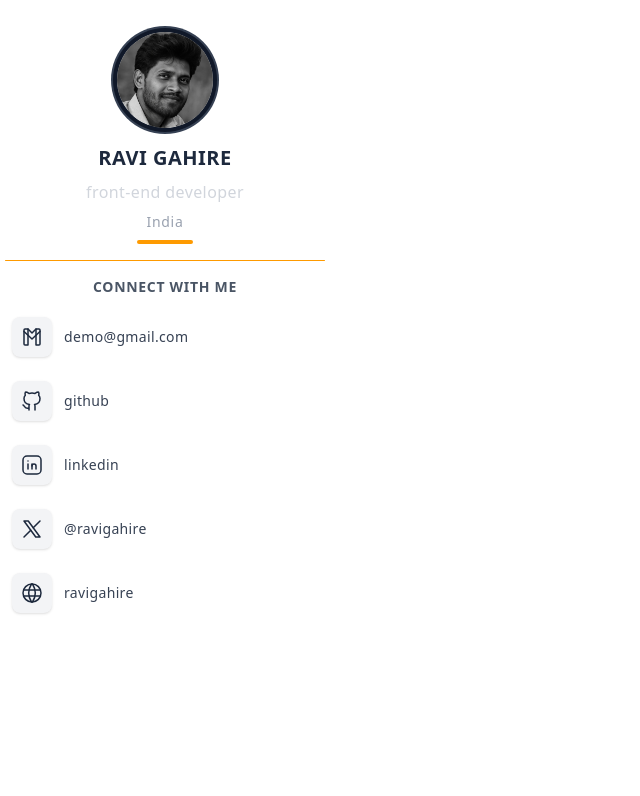
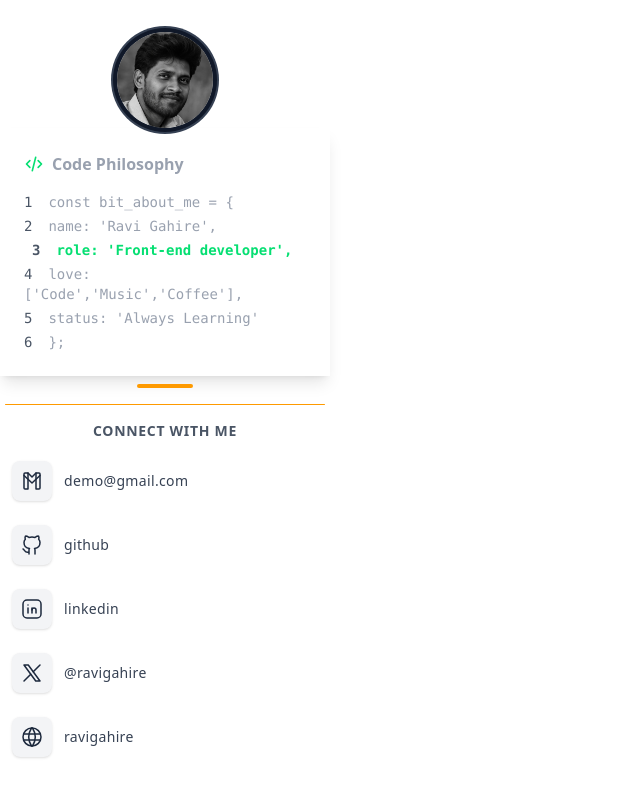
Before and after one commit to RaviGahire/Portfolio, a React (Vite) app: page / in a window 1280 px wide. Shown: the top 796 px of the page, without its empty margins (0-640 px from the left). Built offline with nearby package versions, Linux system fonts and the light colour scheme.

Commit message:
add code philosophy

```diff
--- a/src/App.jsx
+++ b/src/App.jsx
@@ -1,9 +1,22 @@
 import { useEffect, useState } from "react"
-import { IconBrandGithub, IconBrandGmail, IconBrandLinkedin, IconBrandX, IconWorld } from '@tabler/icons-react';
+import { IconBrandGithub, IconBrandGmail, IconBrandLinkedin, IconBrandX, IconCode, IconWorld } from '@tabler/icons-react';
 
 export const App = () => {
   const [isScrolled, setIsScrolled] = useState(false)
   const [isMobile, setIsMobile] = useState(false);
+  const [codeLineIndex, setCodeLineIndex] = useState(0);
+
+
+  // Animated code snippet
+  const codeLines = [
+    "const bit_about_me = {",
+    "name: 'Ravi Gahire',",
+    "role: 'Front-end developer',",
+    "love: ['Code','Music','Coffee'],",
+    "status: 'Always Learning'",
+    "};"
+  ];
+
 
 
 
@@ -21,6 +34,13 @@ export const App = () => {
     return () => window.removeEventListener('scroll', handleScroll);
 
   }, [])
+
+  useEffect(() => {
+    const interval = setInterval(() => {
+      setCodeLineIndex((prev) => (prev + 1) % codeLines.length);
+    }, 2000);
+    return () => clearInterval(interval);
+  }, []);
 
   return (
     <>
@@ -49,29 +69,39 @@ export const App = () => {
                 alt="Ravi Gahire"
               />
             </div>
+            {/* Animated Code Snippet */}
+            <div className=" p-6 shadow-lg overflow-hidden">
+              <div className="flex items-center gap-2 mb-4">
+                <IconCode  className="w-5 h-5 text-green-400" />
+                <h3 className="font-semibold text-gray-400 dark:text-gray-200">Code Philosophy</h3>
+                </div>
+              <div className="font-mono text-start text-sm space-y-1">
+                {codeLines.map((line, index) => (
+                  <div
+                    key={index}
+                    className={`transition-all duration-500 ${index === codeLineIndex
+                        ? 'text-green-400 translate-x-2 font-bold'
+                        : 'text-gray-400'
+                      }`}
+                  >
+                    <span className="text-gray-600 mr-4">{index + 1}</span>
+                    {line}
+                  </div>
+                ))}
+              </div>
+            </div>
 
-            {/* Name - Large Typography */}
-            <h1 className="text-xl font-bold text-slate-800 dark:text-slate-50 mt-4 uppercase tracking-wide">
-              Ravi Gahire
-            </h1>
 
-            {/* Title */}
-            <p className="text-md text-gray-300 dark:text-slate-300 font-light tracking-wide my-2">
-              front-end developer
-            </p>
 
-            {/* Location/Detail */}
-            <p className="text-sm text-gray-400 dark:text-slate-400 tracking-wider">
-               India
-            </p>
+
 
             {/* Divider */}
             <div className="w-14 h-1 bg-amber-500 dark:bg-amber-600 mx-auto my-2 rounded-full"></div>
           </div>
+          {/* Divider */}
+          <div className="w-80 mx-auto h-px bg-amber-500 dark:bg-slate-600 rounded-full"></div>
 
           {/* Personal Info */}
-          <div className="w-80 mx-auto h-px bg-amber-500 dark:bg-slate-600 rounded-full"></div>
-
           <div className="mt-4">
             <h3 className="text-sm font-semibold text-gray-600 dark:text-gray-400 uppercase tracking-wider mb-2 text-center">
               Connect With Me
@@ -160,7 +190,7 @@ export const App = () => {
 
 
 
-          </main>
+        </main>
       </div>
 
     </>
```
